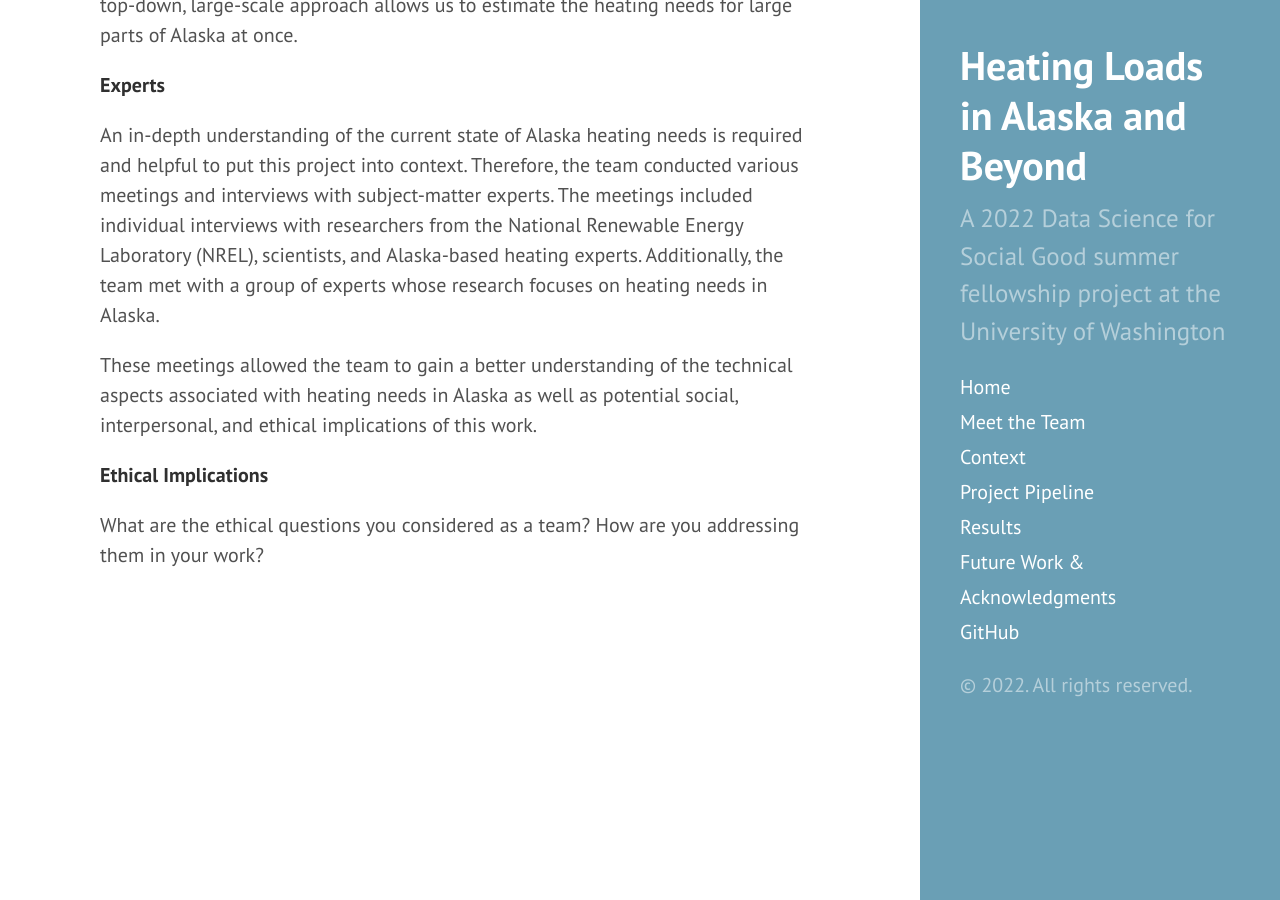
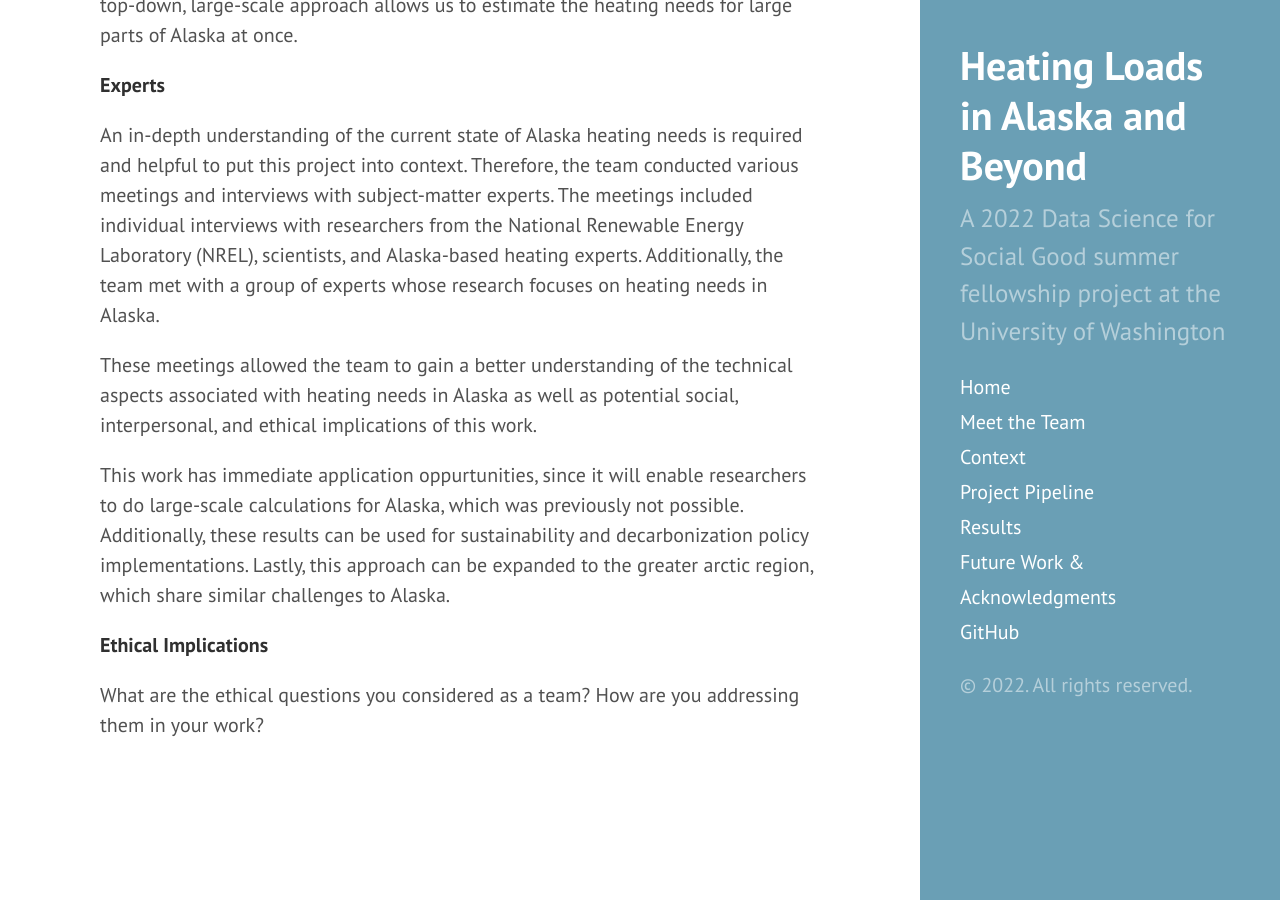
Before and after one commit to uwescience/DSSG2022_heating_loads, a Jekyll site: the page built from context.md, in a window 1280 px wide and 900 px high, scrolled down 550 px. Built offline with Jekyll 4.4.1, drawn with Linux system fonts in a browser that asks for light colours.

Commit message:
Update context.md

```diff
--- a/context.md
+++ b/context.md
@@ -22,6 +22,8 @@ An in-depth understanding of the current state of Alaska heating needs is requir
 
 These meetings allowed the team to gain a better understanding of the technical aspects associated with heating needs in Alaska as well as potential social, interpersonal, and ethical implications of this work.
 
+This work has immediate application oppurtunities, since it will enable researchers to do large-scale calculations for Alaska, which was previously not possible. Additionally, these results can be used for sustainability and decarbonization policy implementations. Lastly, this approach can be expanded to the greater arctic region, which share similar challenges to Alaska.
+
 **Ethical Implications**
 
 What are the ethical questions you considered as a team?
```
